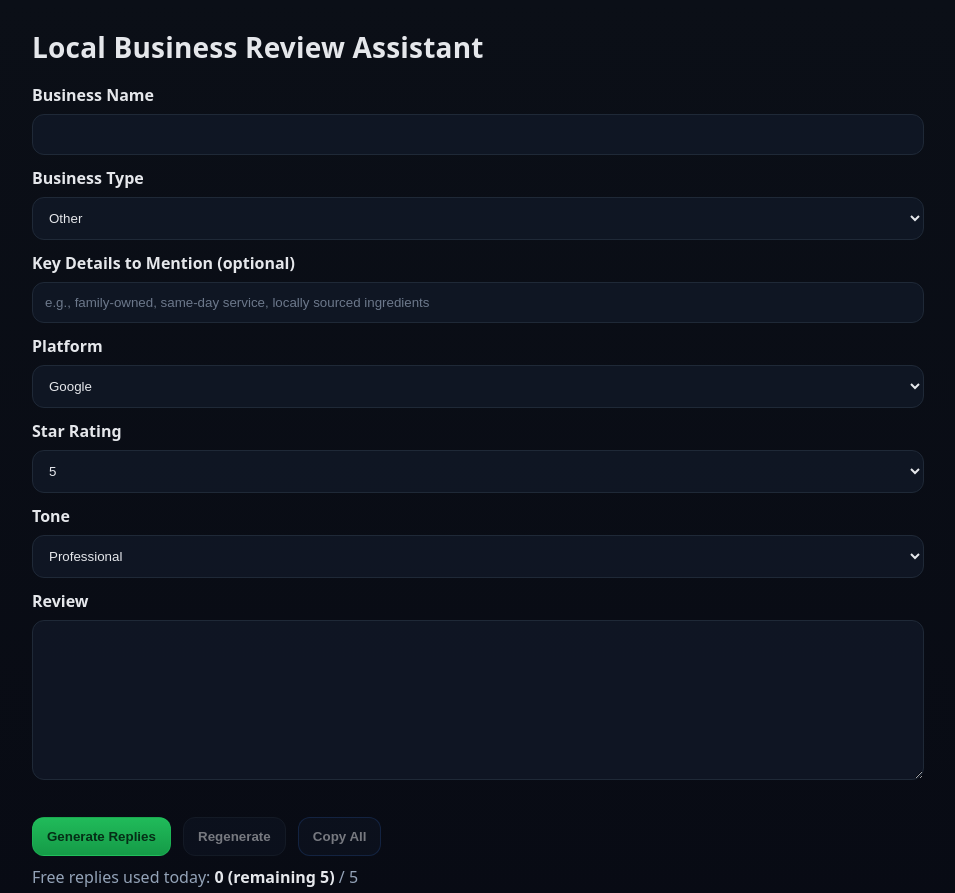
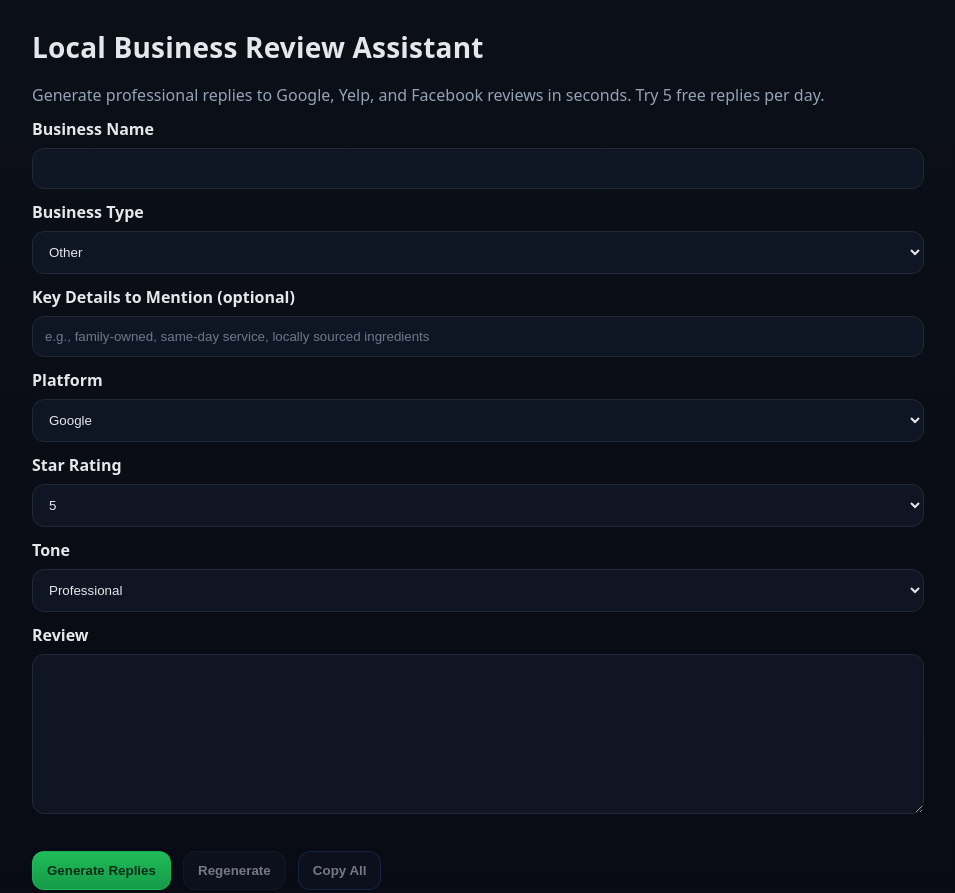
Before and after one commit to evangelistaf71498/review-assistant, a website: page public/index.html in a window 1280 px wide. Shown: the top 893 px of the page, without its empty margins (162-1117 px from the left). Drawn offline with Linux system fonts and the light colour scheme.

Commit message:
Add product description header

```diff
--- a/public/index.html
+++ b/public/index.html
@@ -7,6 +7,11 @@
 
 <body>
   <h1>Local Business Review Assistant</h1>
+
+  <p style="margin-top:8px; color:#94a3b8;">
+Generate professional replies to Google, Yelp, and Facebook reviews in seconds.
+Try 5 free replies per day.
+</p>
 
   <label>Business Name</label>
   <input id="businessName">
```
